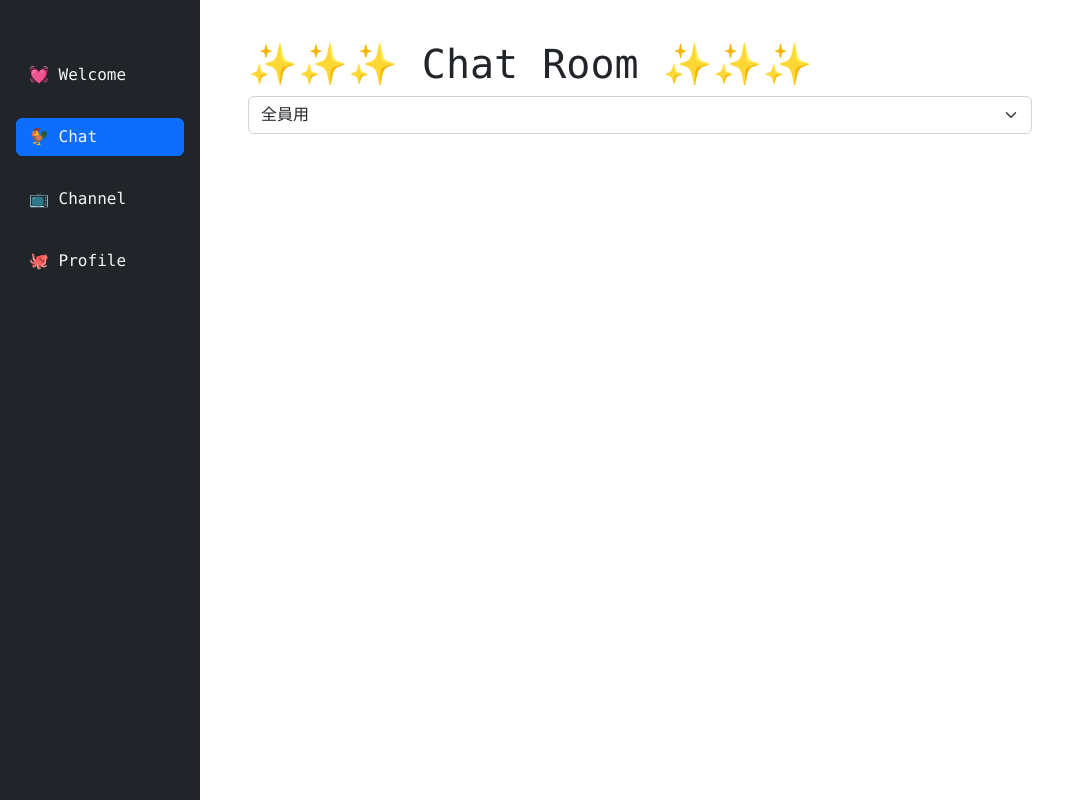
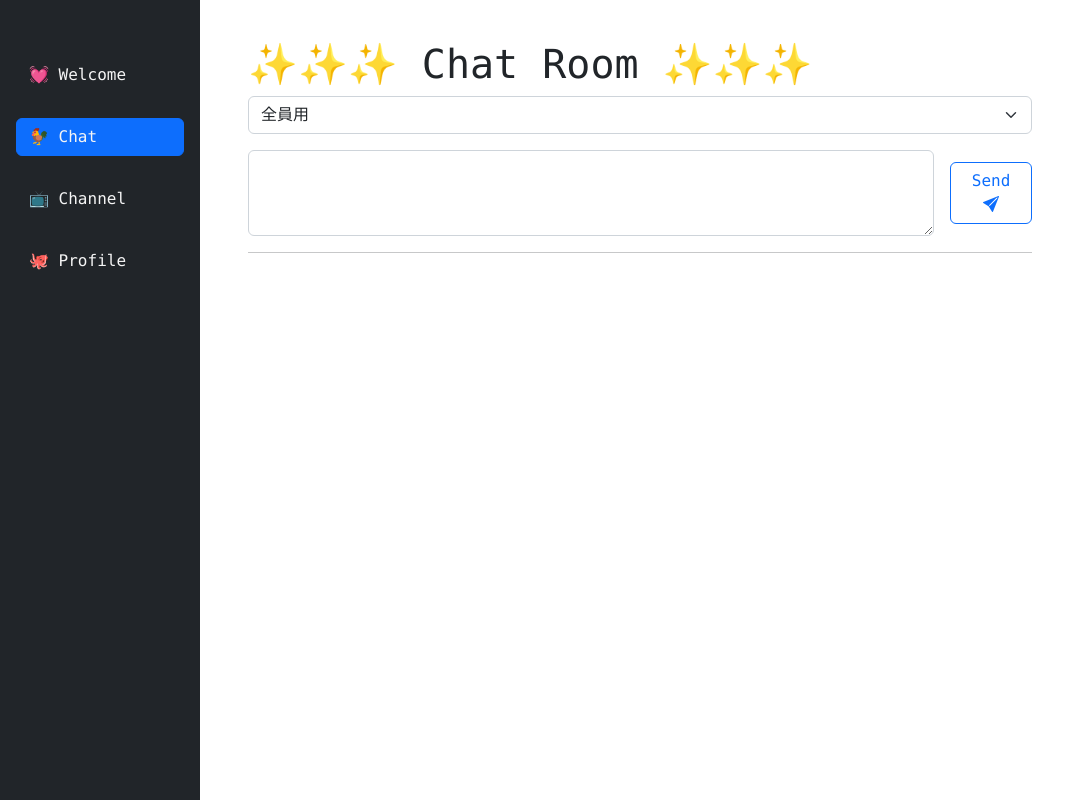
Before and after one commit to osawa-koki/simple-chat-chat, a Nuxt app: page /chat in a window 1280 px wide. Both pictures are taken after a click on the button "🐓 Chat". Shown: the whole page, without its empty margins (0-1079 px from the left). Built offline with nearby package versions, Linux system fonts and the light colour scheme.

Commit message:
メッセージボックス。

```diff
--- a/components/ChatComponent.vue
+++ b/components/ChatComponent.vue
@@ -5,6 +5,11 @@
     <select v-model="channel_selected" class="form-select" aria-label="Select Channel" @input="$emit('UseChannel', $event?.target?.value)">
       <option v-for="_channel in channels" :key="_channel.id" :value="_channel.id">{{ _channel.name }}</option>
     </select>
+    <div id="MessageDiv">
+      <textarea v-model="message" class="form-control" rows="3"></textarea>
+      <button type="button" class="btn btn-outline-primary">Send <i class="bi bi-send-fill"></i></button>
+    </div>
+    <hr />
   </div>
 </template>
 
@@ -31,6 +36,7 @@ export default defineComponent({
   data: function () {
     return {
       channel_selected: '',
+      message: '',
     }
   },
   mounted() {
@@ -42,4 +48,12 @@ export default defineComponent({
 <style lang="scss" scoped>
 @import "../node_modules/bootstrap/scss/bootstrap";
 
+#MessageDiv {
+  margin-top: 1rem;
+  display: flex;
+  align-items: center;
+  button {
+    margin-left: 1rem;
+  }
+}
 </style>
```
